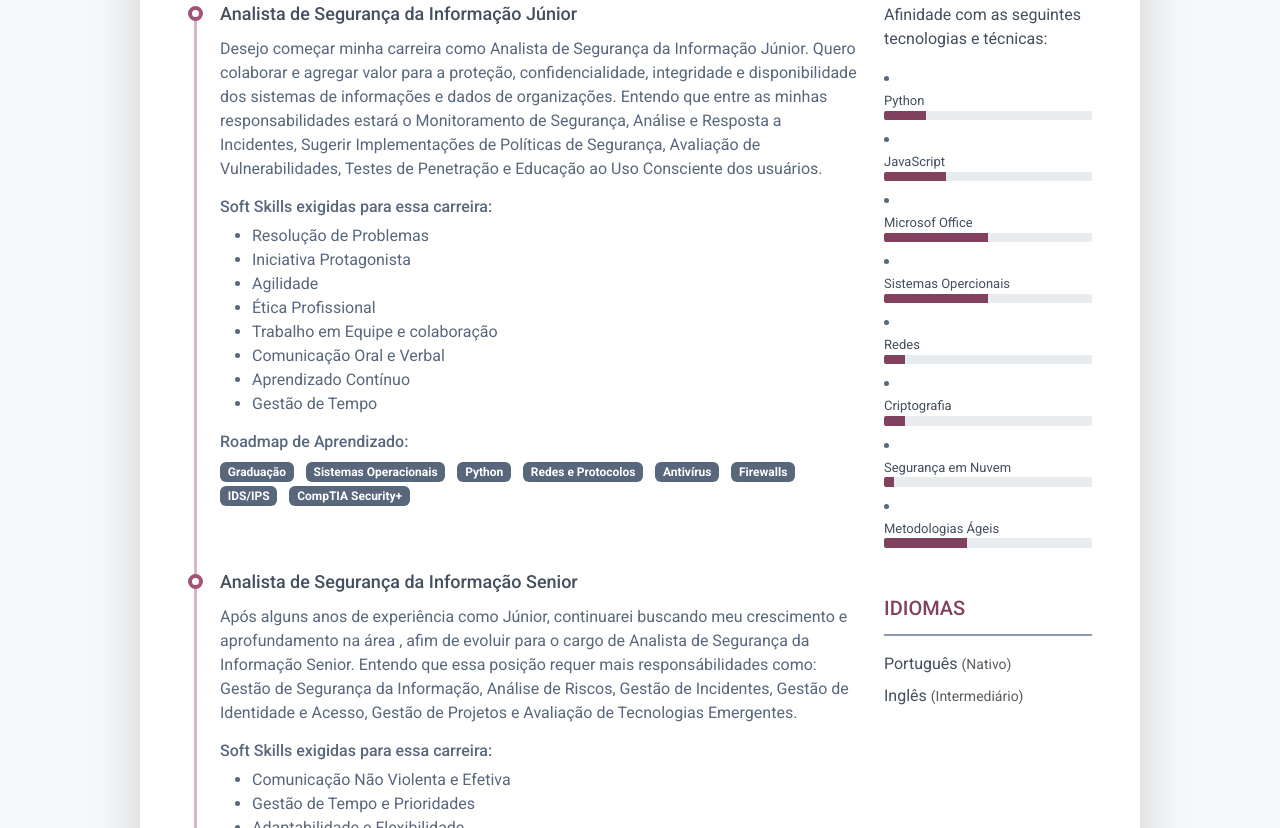
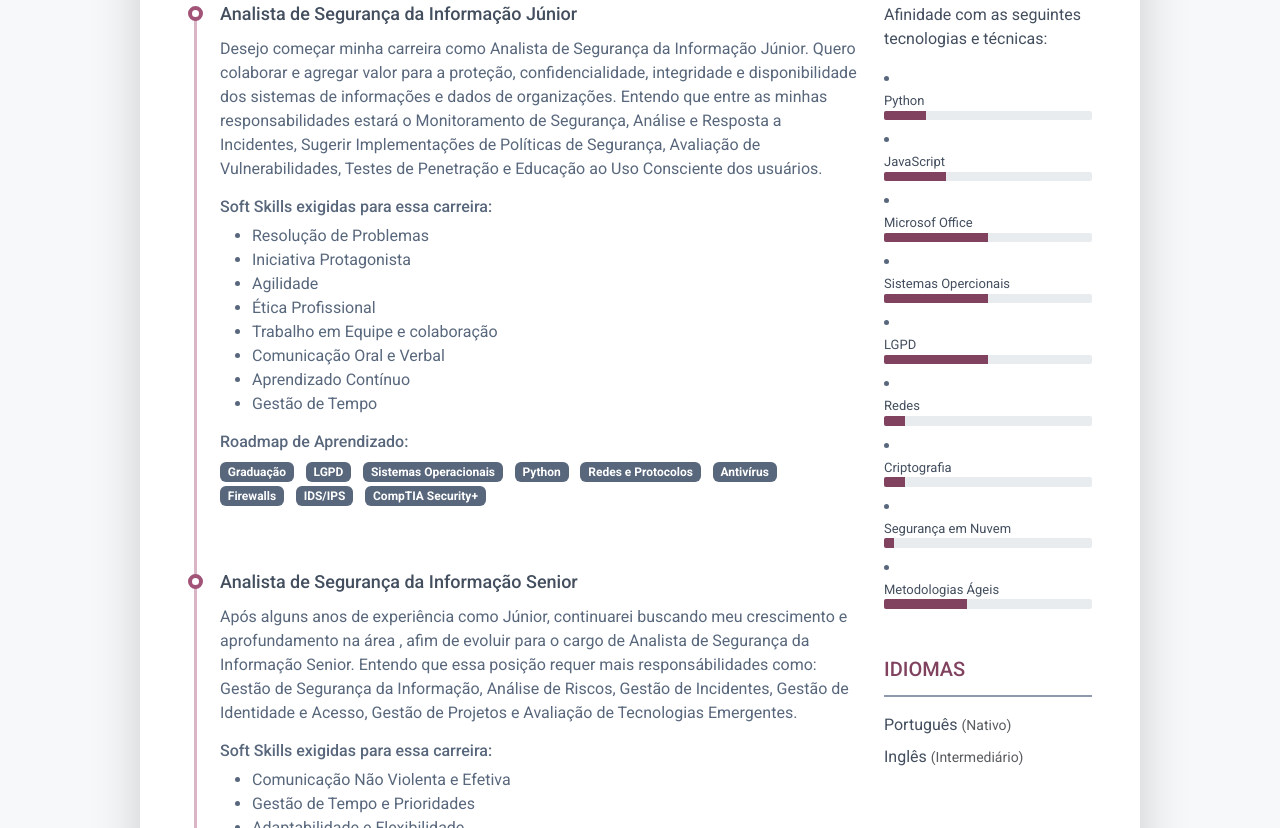
Before and after one commit to letialmeid/Mapa, a plain HTML site: page index.html in a window 1280 px wide. Shown: the part 701-1529 px from the top of the page. Drawn offline with Linux system fonts and the light colour scheme; files that its build step writes are made by us from their sources.

Commit message:
Add files via upload

```diff
--- a/index.html
+++ b/index.html
@@ -63,7 +63,7 @@
 								<ul class="list-unstyled">
 									<li class="mb-2">
 										<a class="text-link" href="mailto:leticiaalm.nasc2019@gmail.com">
-											<i class="far fa-envelope fa-fw me-2" data-fa-transform="grow-3"></i>
+											<i class="far fa-envelope fa-fw me-2" data-fa-transform="grow-3"></i> leticiaalm.nasc2019@gmail.com
 
 										</a>
 									</li>
@@ -154,6 +154,9 @@
 											<ul class="list-inline">
 												<li class="list-inline-item">
 													<span class="badge bg-secondary badge-pill">Graduação</span>
+												</li>
+												<li class="list-inline-item">
+													<span class="badge bg-secondary badge-pill">LGPD</span>
 												</li>
 												<li class="list-inline-item">
 													<span class="badge bg-secondary badge-pill">Sistemas
@@ -395,6 +398,12 @@
 												style="width: 50%" aria-valuenow="25" aria-valuemin="0"
 												aria-valuemax="100"></div>
 									<li class="mb-2">
+										<div class="resume-skill-name">LGPD</div>
+										<div class="progress resume-progress">
+												<div class="progress-bar theme-progress-bar-dark" role="progressbar"
+													style="width: 50%" aria-valuenow="25" aria-valuemin="0"
+													aria-valuemax="100"></div>
+									<li class="mb-2">
 										<div class="resume-skill-name">Redes</div>
 										<div class="progress resume-progress">
 											<div class="progress-bar theme-progress-bar-dark" role="progressbar"
```
